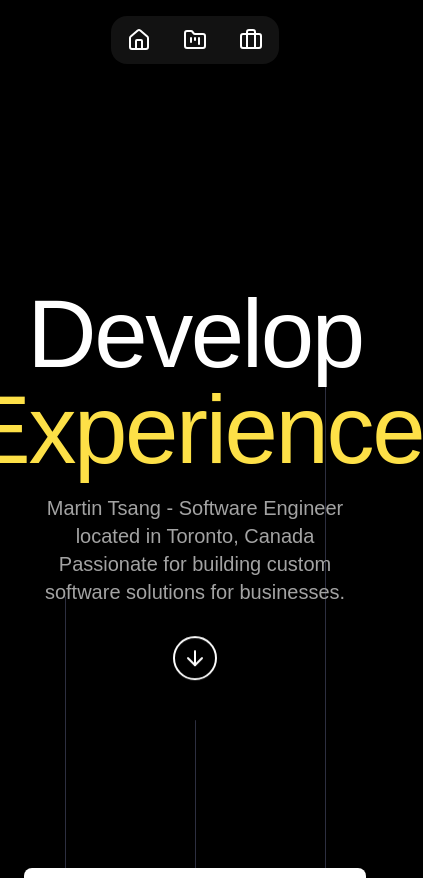
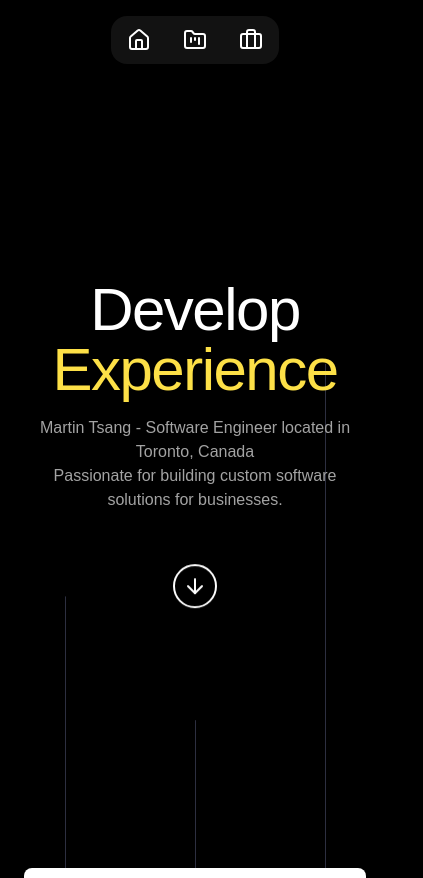
Before and after one commit to marttsang2/martintsang, a Next.js app: page / in a window 390 px wide. Shown: the top 878 px of the page, 423 px wide, since content can reach past the window. Built offline with nearby package versions, Linux system fonts and the light colour scheme.

Commit message:
fix hero

```diff
--- a/src/components/Hero/index.tsx
+++ b/src/components/Hero/index.tsx
@@ -11,7 +11,7 @@ export default function Hero() {
         animate={{ opacity: 1, y: 0 }}
         transition={{ duration: 0.5 }}
       >
-        <Typography variant="h1" className="font-thin text-center text-8xl">
+        <Typography variant="h1" className="font-thin text-center text-6xl lg:text-8xl">
           Develop
           <br />
           <span className="text-yellow-300">Experience</span>
@@ -23,7 +23,7 @@ export default function Hero() {
         animate={{ opacity: 1, y: 0 }}
         transition={{ duration: 0.5, delay: 0.3 }}
       >
-        <Typography variant="p" className="text-center text-xl text-neutral-400">
+        <Typography variant="p" className="text-center text-md lg:text-xl text-neutral-400">
           Martin Tsang - Software Engineer located in Toronto, Canada
           <br />
           Passionate for building custom software solutions for businesses.
@@ -34,7 +34,7 @@ export default function Hero() {
         initial={{ opacity: 0 }}
         animate={{ opacity: 1 }}
         transition={{ duration: 0.5, delay: 0.6 }}
-        className="absolute bottom-[10rem] animate-bounce cursor-pointer"
+        className="mt-10 animate-bounce cursor-pointer"
         onClick={() => {
             const element = document.getElementById('about');
             if (element) {
```
